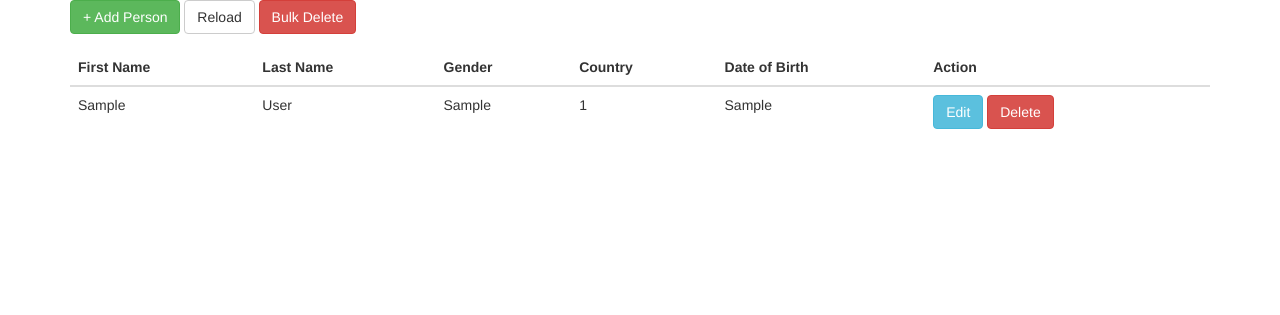
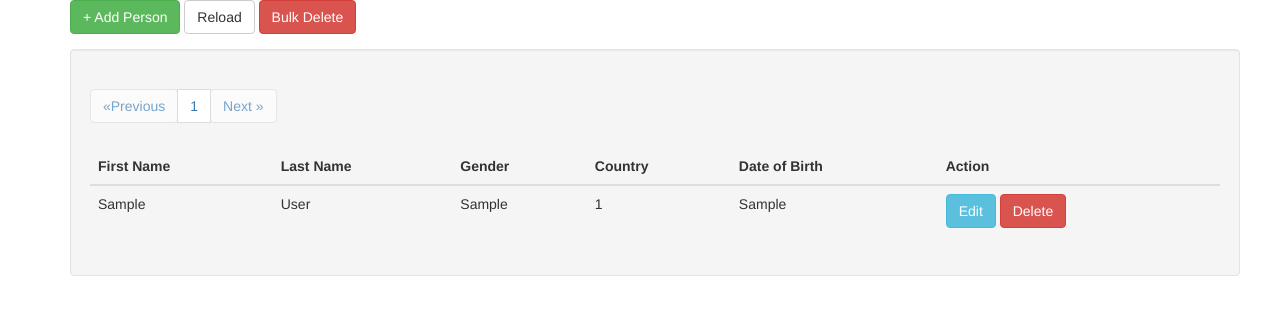
Before and after one commit to ravindra281298/PHP_CRUD_with_AUTH, a PHP site: page /views/index.php in a window 1280 px wide. Shown: the top 315 px of the page. Run offline with PHP 8.4, Linux system fonts and the light colour scheme; tables that the repository leaves empty or names only in its code hold one stand-in row (values such as "Sample post").

Commit message:
added pagination

```diff
--- /dev/null
+++ b/views/displayUsers.php
@@ -0,0 +1,79 @@
+<?php
+    $limit = 10;
+    $page = isset($_GET['page']) ? $_GET['page'] : 1;
+    $start = ($page - 1) * $limit;
+    //Getting users in limit
+    $users = $mysqli->query("SELECT * from users LIMIT $start, $limit") or die($mysqli->error);
+    // $user = $users->fetch_all(MYSQLI_ASSOC);
+
+    //Getting total No. of pages.
+    $result = $mysqli->query("SELECT count(id) AS id FROM users");
+    $userCount = $result->fetch_all(MYSQLI_ASSOC);
+    $total = $userCount[0]['id'];
+    $pages = ceil( $total / $limit);
+
+    $previous = $page - 1;
+    $next = $page + 1;
+
+?>
+<div class="container well">
+    <div class="row">
+        <div class="col-md-10">
+            <nav aria-label="Page navigation">
+                <ul class="pagination">
+                <li>
+                    <?php if($previous == 0): ?>
+                    <a class="btn disabled" href="index.php?page=<?= $previous; ?>" aria-label="Previous">
+                        <span aria-hidden="true">&laquo;Previous</span>
+                    </a>
+                    <?php else: ?>
+                    <a href="index.php?page=<?= $previous; ?>" aria-label="Previous">
+                        <span aria-hidden="true">&laquo;Previous</span>
+                    </a>
+                    <?php endif; ?>
+                </li>
+                <?php for($page = 1; $page <=$pages; $page++): ?>
+                <li><a href="index.php?page=<?= $page; ?>"><?= $page; ?></a></li>
+                <?php endfor; ?>
+                <li>
+                    <?php if($next >= $pages + 1): ?>
+                    <a class="btn disabled" href="index.php?page=<?= $next; ?>" aria-label="Next">
+                        <span aria-hidden="true">Next &raquo;</span>
+                    </a>
+                    <?php else: ?>
+                    <a href="index.php?page=<?= $next; ?>" aria-label="Next">
+                        <span aria-hidden="true">Next &raquo;</span>
+                    </a>
+                    <?php endif; ?>
+                </li>
+                </ul>
+            </nav>
+        </div>
+    </div>
+    <table class="table ">
+        <thead>
+            <th>First Name</th>
+            <th>Last Name</th>
+            <th>Gender</th>
+            <th>Country</th>
+            <th>Date of Birth</th>
+            <th>Action</th>
+        </thead>
+        <?php
+            while($row = $users->fetch_assoc()): ?>
+            <tr>
+                <td><?php echo $row['first_name']; ?></td>
+                <td><?php echo $row['last_name']; ?></td>
+                <td><?php echo $row['gender']; ?></td>
+                <td><?php echo $row['country']; ?></td>
+                <td><?php echo $row['dob']; ?></td>
+                <td>
+                <a href="index.php?edit=<?php echo $row["id"]; ?>"
+                    class="btn btn-info">Edit</a>
+                <a href="index.php?delete=<?php echo $row['id']; ?>"
+                    class="btn btn-danger" >Delete</a>
+                </td>
+            </tr>
+            <?php endwhile; ?>
+    </table>
+</div>
```
Also changed, not shown: views/index.php (+1 -30 lines).
